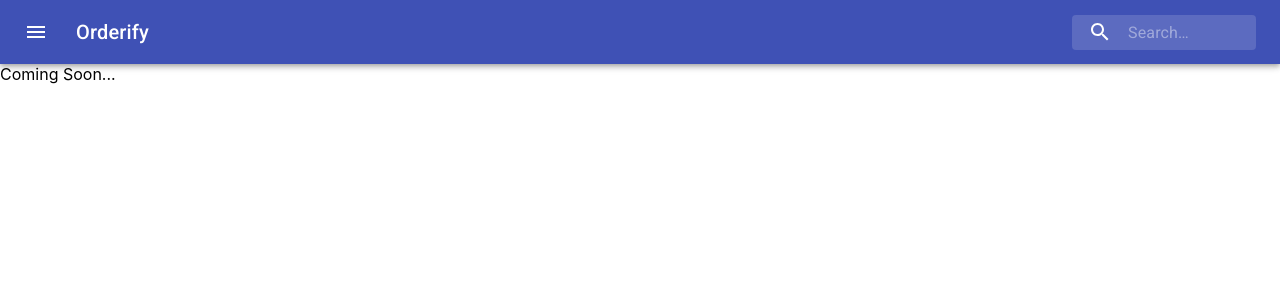
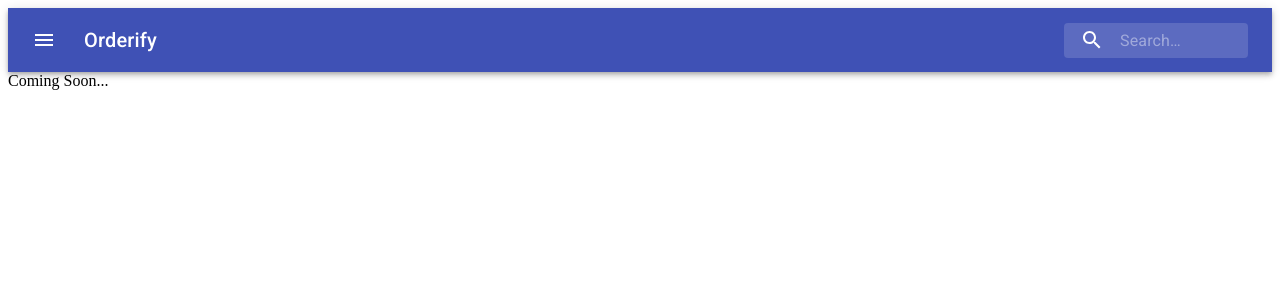
Before and after one commit to diazabdulm/Orderify, a React (Create React App) app: page / in a window 1280 px wide. Shown: the top 300 px of the page. Built offline with nearby package versions, Linux system fonts and the light colour scheme.

Commit message:
removed unnecessary file

```diff
--- a/src/App.css
+++ /dev/null
@@ -1,29 +0,0 @@
-body {
-    margin: 0;
-    font-family: -apple-system, BlinkMacSystemFont, "Segoe UI", "Roboto", "Oxygen", "Ubuntu", "Cantarell", "Fira Sans", "Droid Sans", "Helvetica Neue", sans-serif;
-    -webkit-font-smoothing: antialiased;
-    -moz-osx-font-smoothing: grayscale;
-}
-
-.App {
-    text-align: center;
-}
-
-.App-logo {
-    height: 40vmin;
-}
-
-.App-header {
-    background-color: #282c34;
-    min-height: 100vh;
-    display: flex;
-    flex-direction: column;
-    align-items: center;
-    justify-content: center;
-    font-size: calc(10px + 2vmin);
-    color: white;
-}
-
-.App-link {
-    color: #09d3ac;
-}
--- a/src/App.js
+++ b/src/App.js
@@ -1,5 +1,4 @@
 import React from 'react';
-import './App.css';
 import Navbar from './components/Navbar';
 
 function App() {
```
